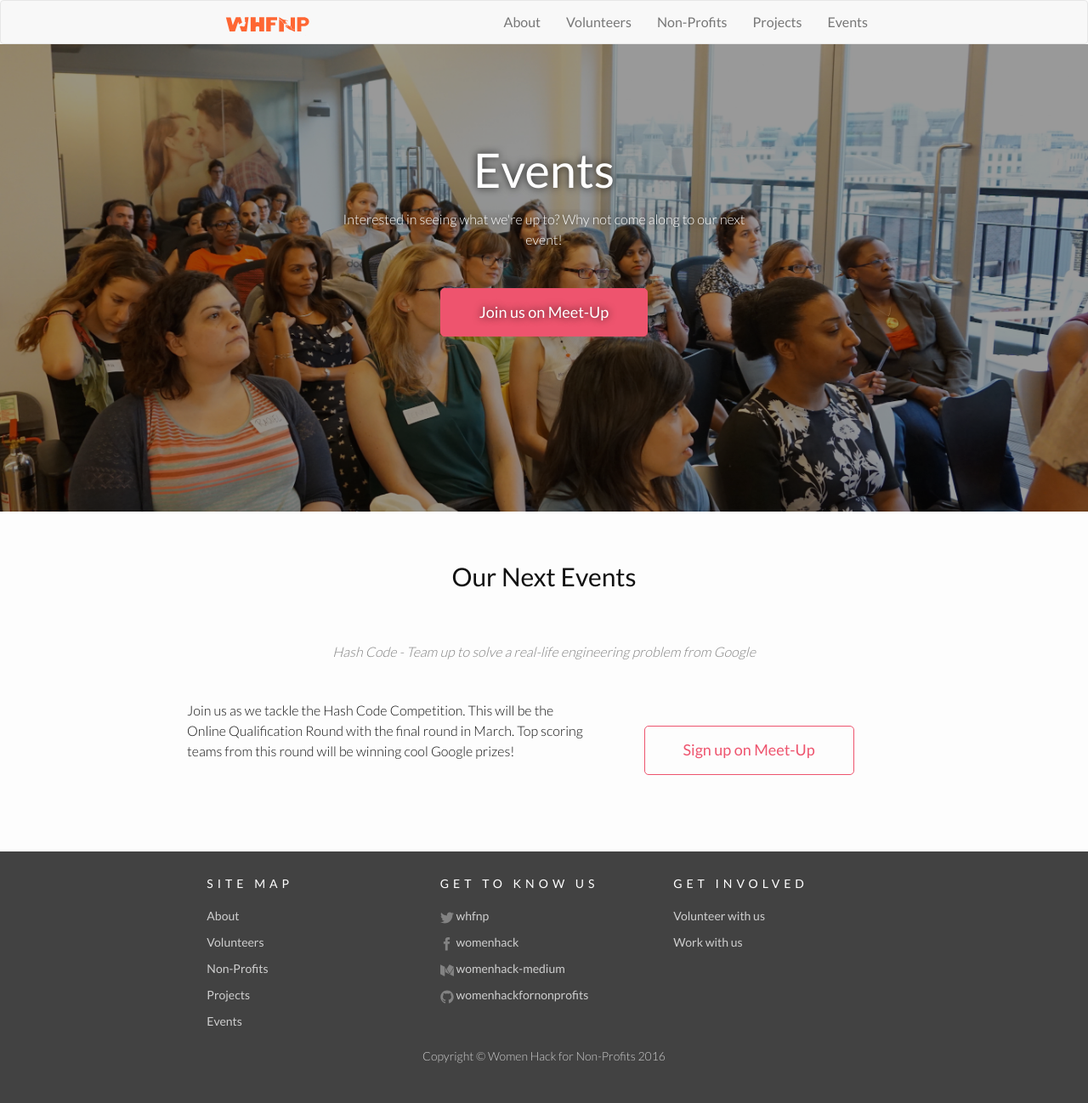
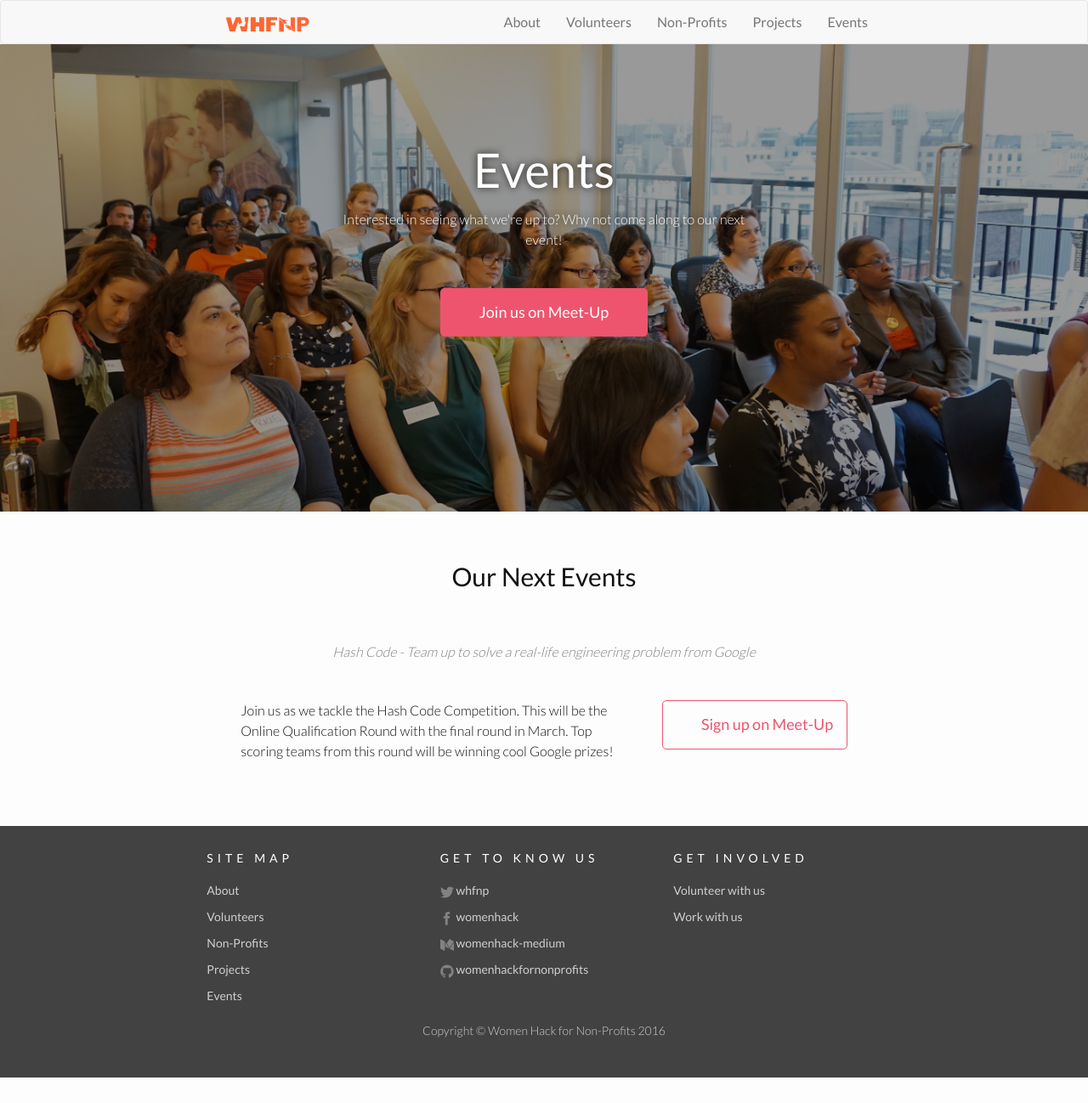
Before and after one commit to EChesters/WHFNP-Website, a Jekyll site: the page built from events.html, in a window 1280 px wide. Shown: the whole page at 85% size. Built offline with Jekyll 4.4.1, drawn with Linux system fonts in a browser that asks for light colours; nearby versions of some CDN libraries; after the commit the page ends 1268 px from its top, so only the background shows below that.

Commit message:
Finished top two sections for events

```diff
--- a/_includes/head.html
+++ b/_includes/head.html
@@ -9,8 +9,8 @@
   <link rel="stylesheet" href="https://maxcdn.bootstrapcdn.com/bootstrap/3.3.6/css/bootstrap.min.css" integrity="sha384-1q8mTJOASx8j1Au+a5WDVnPi2lkFfwwEAa8hDDdjZlpLegxhjVME1fgjWPGmkzs7" crossorigin="anonymous">
   <link rel="stylesheet" href="https://maxcdn.bootstrapcdn.com/font-awesome/4.5.0/css/font-awesome.min.css">
 
-  <link rel="stylesheet" href="//echesters.github.io/WHFNP-Website/css/main.css">
-  <!-- <link rel="stylesheet" href="{{ "/css/main.css" | prepend: site.baseurl }}"> -->
+  <!-- <link rel="stylesheet" href="//echesters.github.io/WHFNP-Website/css/main.css"> -->
+  <link rel="stylesheet" href="{{ "/css/main.css" | prepend: site.baseurl }}">
 
   <link rel="canonical" href="{{ page.url | replace:'index.html','' | prepend: site.baseurl | prepend: site.url }}">
   <link rel="alternate" type="application/rss+xml" title="{{ site.title }}" href="{{ "/feed.xml" | prepend: site.baseurl | prepend: site.url }}">
--- a/_sass/_base.scss
+++ b/_sass/_base.scss
@@ -214,3 +214,7 @@ pre {
     margin-left: 0;
     margin-right: 0;
 }
+
+.no-top-margin {
+    margin-top: 0 !important;
+}
--- a/_sass/_buttons.scss
+++ b/_sass/_buttons.scss
@@ -6,6 +6,7 @@ a.btn {
 	font-size: calc(#{$base-font-size} + 2px);
 	text-align: center;
 	margin: 30px;
+	text-shadow: none;
 
 	&.white {
 		color: #fff;
--- a/events.html
+++ b/events.html
@@ -11,15 +11,15 @@ layout: default
   </div>
 
   <div class="section first">
-    <div class="col-xs-12 col-md-9 position central">
+    <div class="col-xs-12 col-md-8 position central">
       <h2>Our Next Events</h2>
       <p class="description">Hash Code - Team up to solve a real-life engineering problem from Google</p>
-      <div class="row">
-        <div class="col-xs-12 col-md-7">
+      <div class="row position central">
+        <div class="col-xs-12 col-md-8">
           <p>Join us as we tackle the Hash Code Competition. This will be the Online Qualification Round with the final round in March. Top scoring teams from this round will be winning cool Google prizes!</p>
         </div>
         <div class="col-xs-12 col-md-4">
-          <a href="meetup.com" class="btn pink">Sign up on Meet-Up</a>
+          <a href="meetup.com" class="btn pink no-top-margin position central">Sign up on Meet-Up</a>
         </div>
       </div>
     </div>
```
